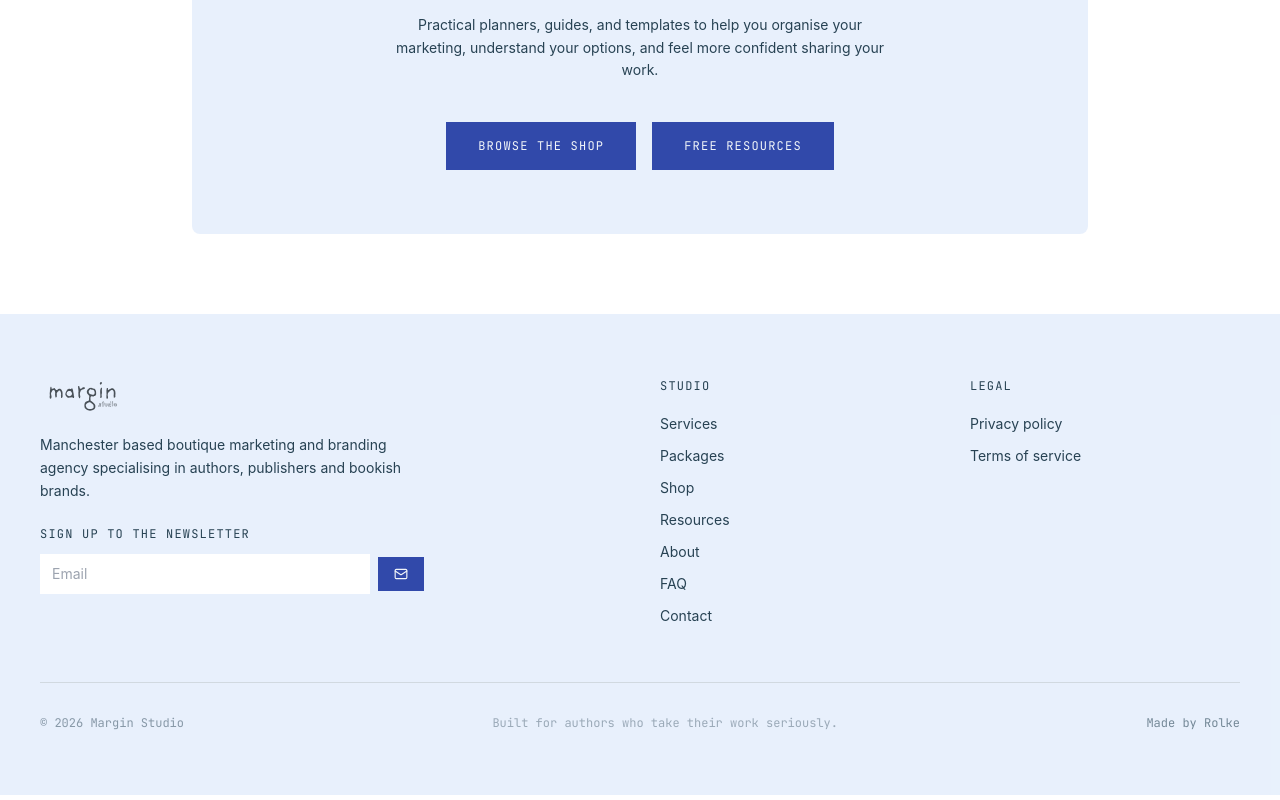
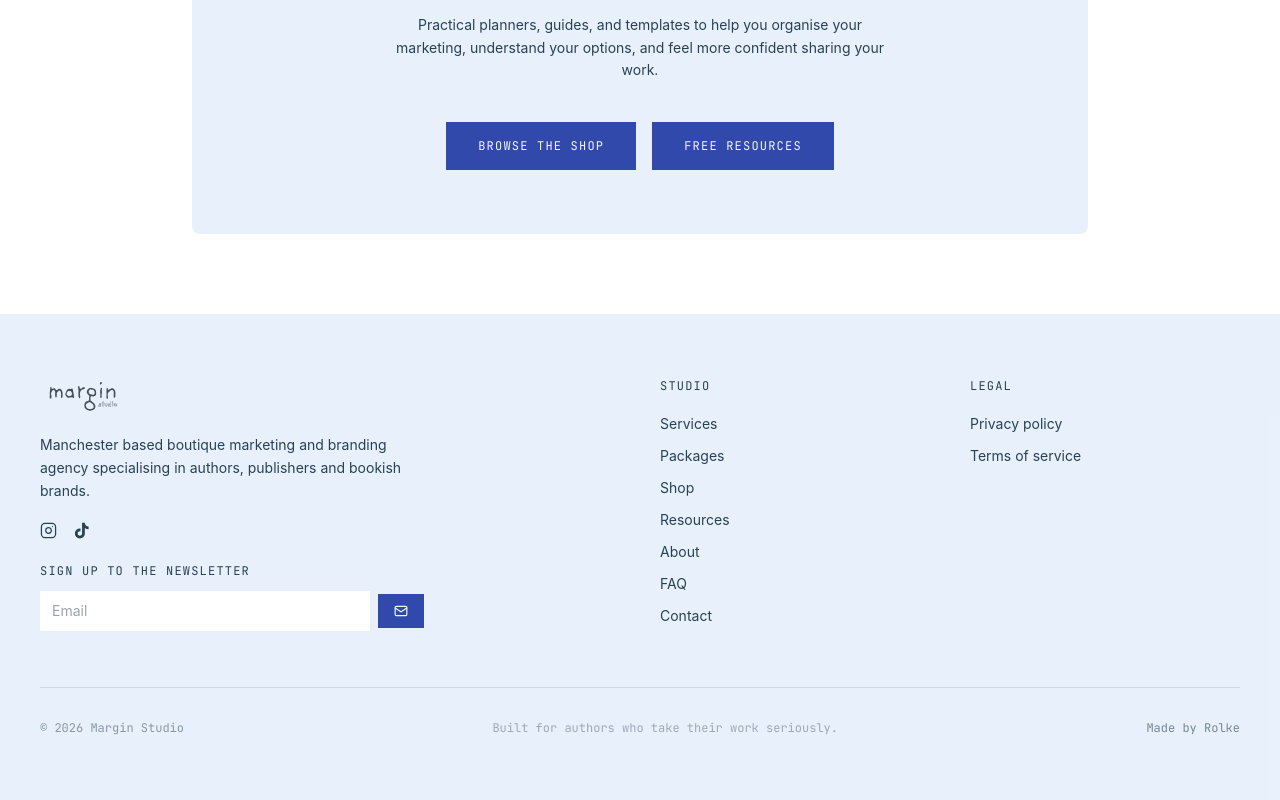
Before and after one commit to marginstudiouk/marginstudio, a React (Vite) app: page / in a window 1280 px wide. Shown: the part 1872-2672 px from the top of the page. Built offline with nearby package versions, Linux system fonts and the light colour scheme; no server answers; the database is empty; a web font is replaced by a local one.

Commit message:
Add Instagram and TikTok links to footer

```diff
--- a/src/components/layout/Footer.jsx
+++ b/src/components/layout/Footer.jsx
@@ -1,6 +1,22 @@
+
 import React from 'react';
 import { Link } from 'react-router-dom';
+import { Instagram } from 'lucide-react';
 import FooterNewsletter from './FooterNewsletter';
+
+function TikTokIcon({ size = 17 }) {
+  return (
+    <svg
+      width={size}
+      height={size}
+      viewBox="0 0 24 24"
+      fill="currentColor"
+      aria-hidden="true"
+    >
+      <path d="M16.6 1H12.8V16.2C12.8 18 11.4 19.3 9.7 19.3S6.6 18 6.6 16.2 8 13.1 9.7 13.1c.3 0 .6 0 .9.1V9.3c-.3 0-.6-.1-.9-.1C5.8 9.2 2.7 12.3 2.7 16.2S5.8 23.2 9.7 23.2s7-3.1 7-7V8.5c1.5 1.1 3.3 1.7 5.3 1.7V6.4c-3 0-5.4-2.4-5.4-5.4Z" />
+    </svg>
+  );
+}
 
 export default function Footer() {
   return (
@@ -13,14 +29,40 @@ export default function Footer() {
               alt="Margin Studio"
               className="h-9 w-auto opacity-70 mb-5"
             />
+
             <p className="text-sm text-muted-foreground font-sans leading-relaxed max-w-sm">
               Manchester based boutique marketing and branding agency specialising in authors, publishers and bookish brands.
             </p>
+
+            <div className="flex items-center gap-4 mt-5 mb-6">
+              <a
+                href="https://www.instagram.com/margin_studio/"
+                target="_blank"
+                rel="noopener noreferrer"
+                aria-label="Margin Studio on Instagram"
+                className="text-muted-foreground hover:text-foreground transition-colors"
+              >
+                <Instagram size={17} strokeWidth={1.8} />
+              </a>
+
+              <a
+                href="https://www.tiktok.com/@margin_studio"
+                target="_blank"
+                rel="noopener noreferrer"
+                aria-label="Margin Studio on TikTok"
+                className="text-muted-foreground hover:text-foreground transition-colors"
+              >
+                <TikTokIcon size={17} />
+              </a>
+            </div>
+
             <FooterNewsletter />
           </div>
 
           <div>
-            <p className="font-mono text-xs tracking-widest uppercase text-muted-foreground mb-5">Studio</p>
+            <p className="font-mono text-xs tracking-widest uppercase text-muted-foreground mb-5">
+              Studio
+            </p>
             <div className="space-y-3">
               <Link to="/services" className="block text-sm font-sans text-muted-foreground hover:text-foreground transition-colors">Services</Link>
               <Link to="/packages" className="block text-sm font-sans text-muted-foreground hover:text-foreground transition-colors">Packages</Link>
@@ -33,7 +75,9 @@ export default function Footer() {
           </div>
 
           <div>
-            <p className="font-mono text-xs tracking-widest uppercase text-muted-foreground mb-5">Legal</p>
+            <p className="font-mono text-xs tracking-widest uppercase text-muted-foreground mb-5">
+              Legal
+            </p>
             <div className="space-y-3">
               <Link to="/privacy-policy" className="block text-sm font-sans text-muted-foreground hover:text-foreground transition-colors">Privacy policy</Link>
               <Link to="/terms-of-service" className="block text-sm font-sans text-muted-foreground hover:text-foreground transition-colors">Terms of service</Link>
@@ -45,9 +89,11 @@ export default function Footer() {
           <p className="font-mono text-xs text-muted-foreground/50">
             &copy; {new Date().getFullYear()} Margin Studio
           </p>
+
           <p className="font-mono text-xs text-muted-foreground/40">
             Built for authors who take their work seriously.
           </p>
+
           <a
             href="https://www.rolke.studio"
             target="_blank"
```
